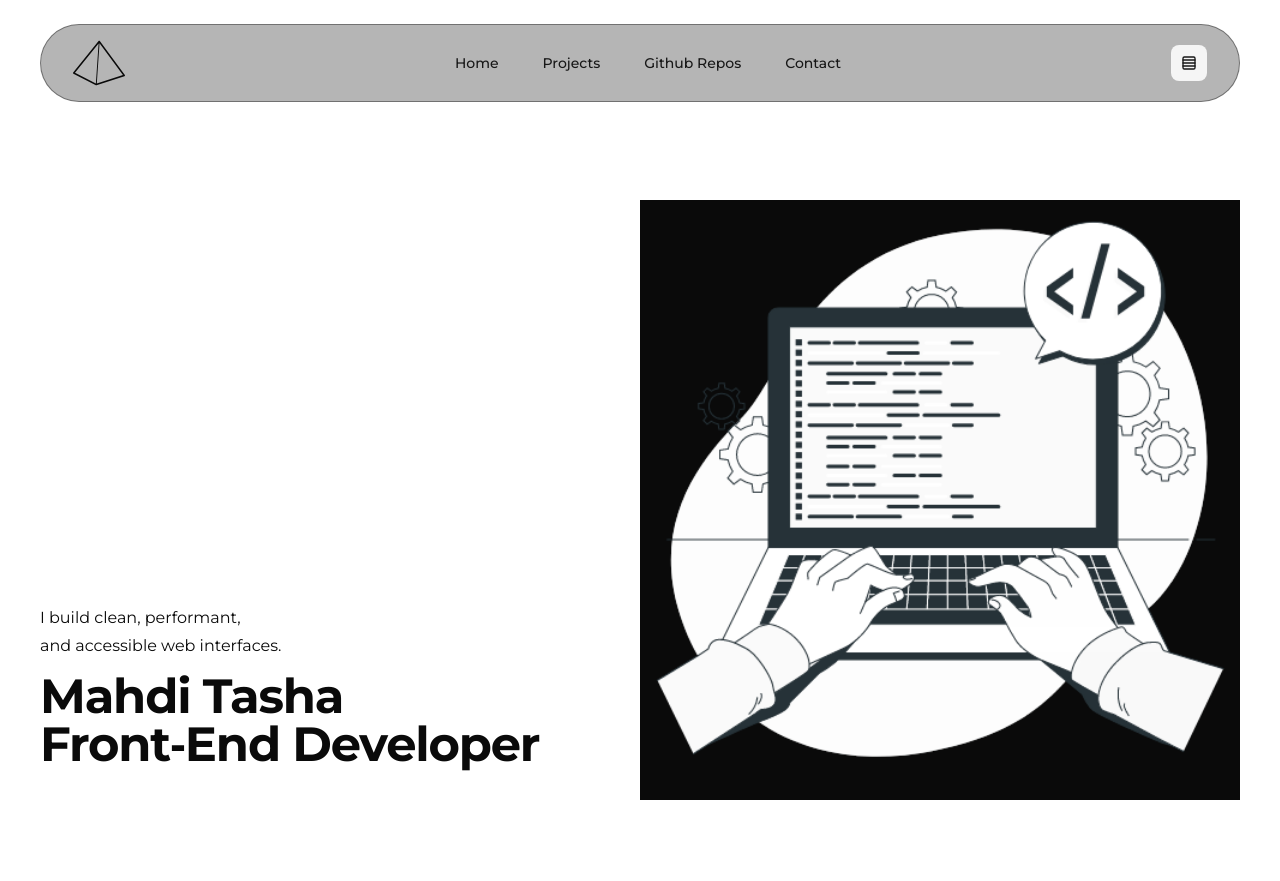
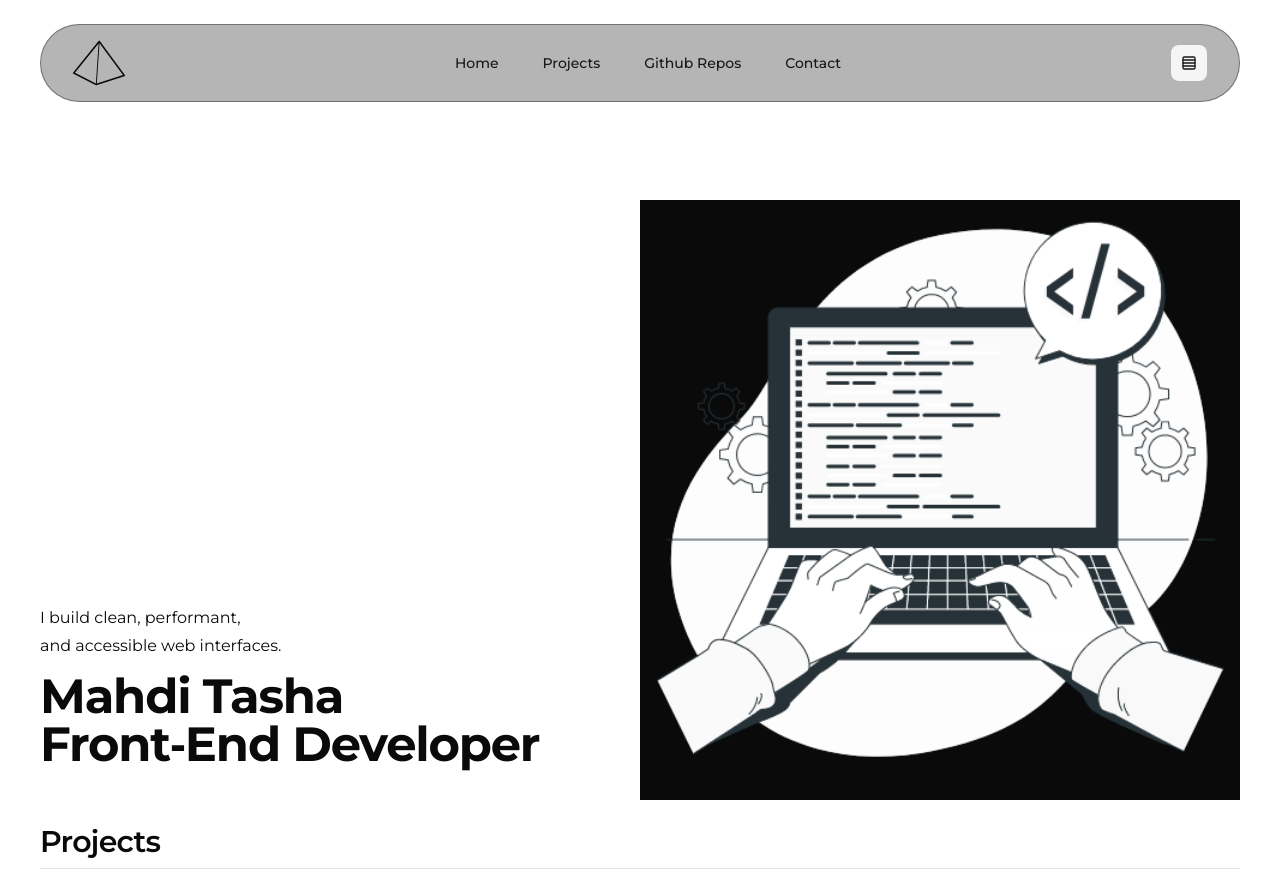
Before and after one commit to tasha-dev/portfolio, a Next.js app: page / in a window 1280 px wide. Before the commit the page ends 812 px from the top, so only its background shows below. Built offline with nearby package versions, Linux system fonts and the light colour scheme.

Commit message:
added some tweaks in header and added second section

```diff
--- a/app/page.tsx
+++ b/app/page.tsx
@@ -8,8 +8,11 @@ import { ReactNode } from 'react';
 export default function HomePage(): ReactNode {
   // Returning JSX
   return (
-    <Page variant='sm' className='mx-0 max-w-full w-full lg:pt-0 pt-20'>
-      <section className='lg:h-dvh max-width-layout-1 mx-auto lg:flex flex-col items-start justify-end relative'>
+    <Page variant='sm' className='mx-0 max-w-full w-full lg:pt-0 pt-3'>
+      <section
+        className='lg:h-dvh max-width-layout-1 mx-auto lg:flex flex-col items-start justify-end relative lg:mb-6 mb-3'
+        id='hero'
+      >
         <HeroAnimation />
         <div className='w-full mb-8'>
           <p>
@@ -20,6 +23,11 @@ export default function HomePage(): ReactNode {
           </h1>
         </div>
       </section>
+      <div className='mx-auto max-width-layout-1'>
+        <section id='projects'>
+          <h2>Projects</h2>
+        </section>
+      </div>
     </Page>
   );
 }
--- a/components/header.tsx
+++ b/components/header.tsx
@@ -72,7 +72,7 @@ export default function Header(): ReactNode {
   // Returning JSX
   return (
     <motion.header
-      className='bg-foreground/30 border border-foreground/40 backdrop-blur-xl lg:py-3 py-2 lg:px-8 px-6 rounded-[45rem] flex items-center justify-between gap-3 max-width-layout-1 mx-auto lg:top-6 top-3 left-[50%] -translate-x-[50%] z-40 fixed w-[calc(100%-24px)]'
+      className='bg-foreground/30 border border-foreground/40 backdrop-blur-xl lg:py-3 py-2 lg:px-8 px-6 rounded-[45rem] flex items-center justify-between lg:gap-3 gap-6 max-width-layout-1 mx-auto lg:top-6 top-auto lg:bottom-auto bottom-5 left-[50%] -translate-x-[50%] z-40 fixed lg:w-full w-max'
       initial={{ y: -100, opacity: 0 }}
       animate={{ y: 0, opacity: 1 }}
       transition={{
```
